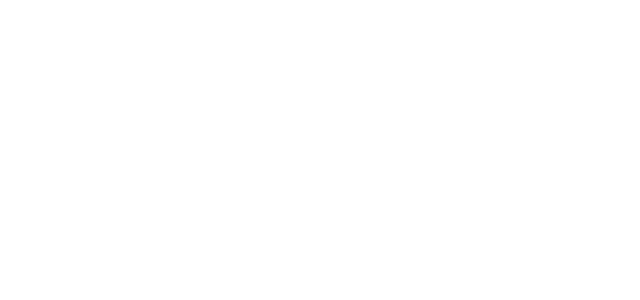
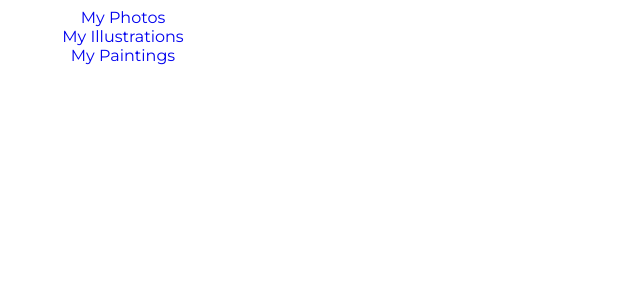
Before and after one commit to louwJohan/challenge_one_react, a React (Create React App) app in the folder my-app/: page / in a window 1280 px wide. Shown: the top 300 px of the page, without its empty margins (0-640 px from the left). Built offline with nearby package versions, Linux system fonts and the light colour scheme.

Commit message:
Add sidebar with links

```diff
--- a/my-app/src/App.js
+++ b/my-app/src/App.js
@@ -1,9 +1,11 @@
 import css from './App.module.css';
+import Sidebar from './components/Sidebar';
+
 
 function App() {
   return (
     <div className={css.App}>
-      {/* Add your components here */}
+      <Sidebar />
     </div>
   );
 }
--- a/my-app/src/components/Sidebar.js
+++ b/my-app/src/components/Sidebar.js
@@ -0,0 +1,11 @@
+import React from "react"
+
+function Sidebar() {
+    return (<div>
+                <a href="#" target="_blank">My Photos</a><br></br>
+                <a href="#" target="_blank">My Illustrations</a><br></br>
+                <a href="#" target="_blank">My Paintings</a><br></br>
+           </div>)
+}
+
+export default Sidebar
```
Also changed, not shown: 1 other file (tests, documents, lock files or other folders).
